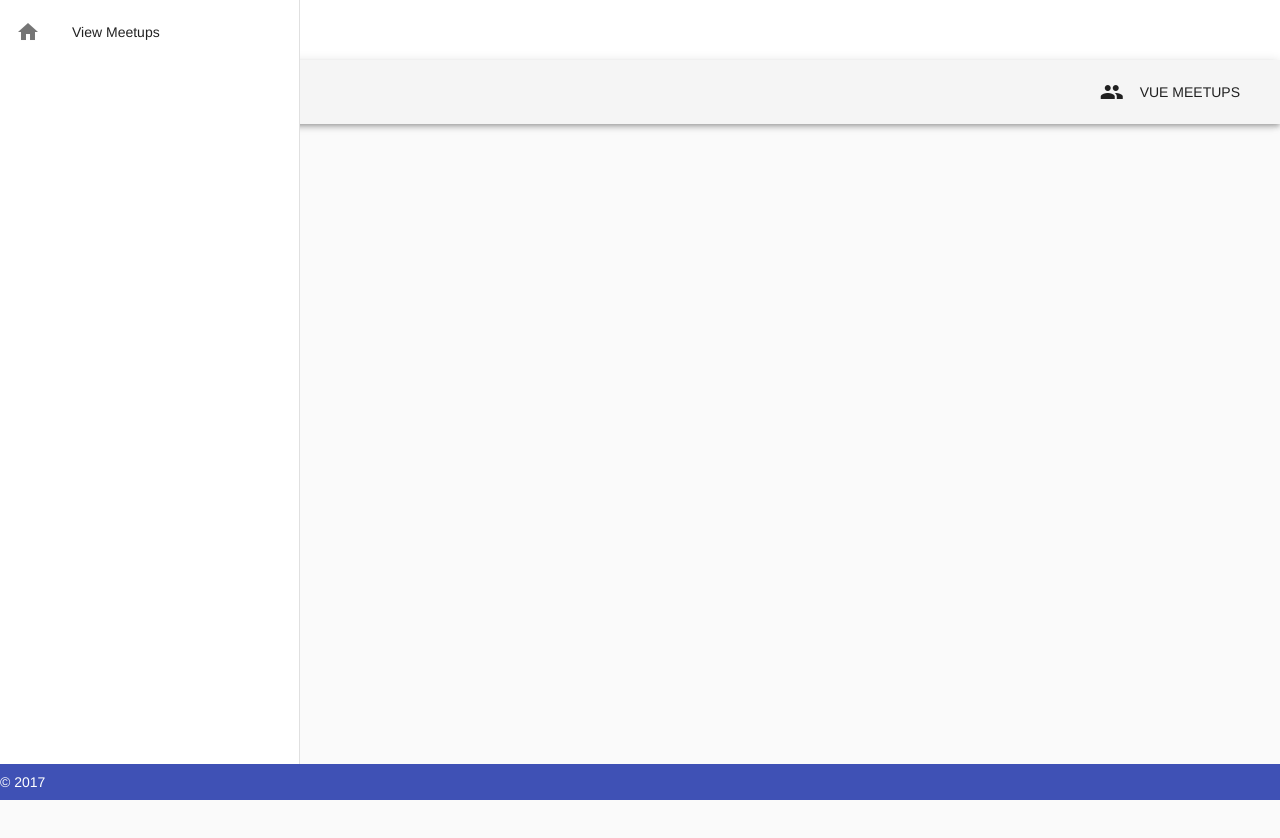
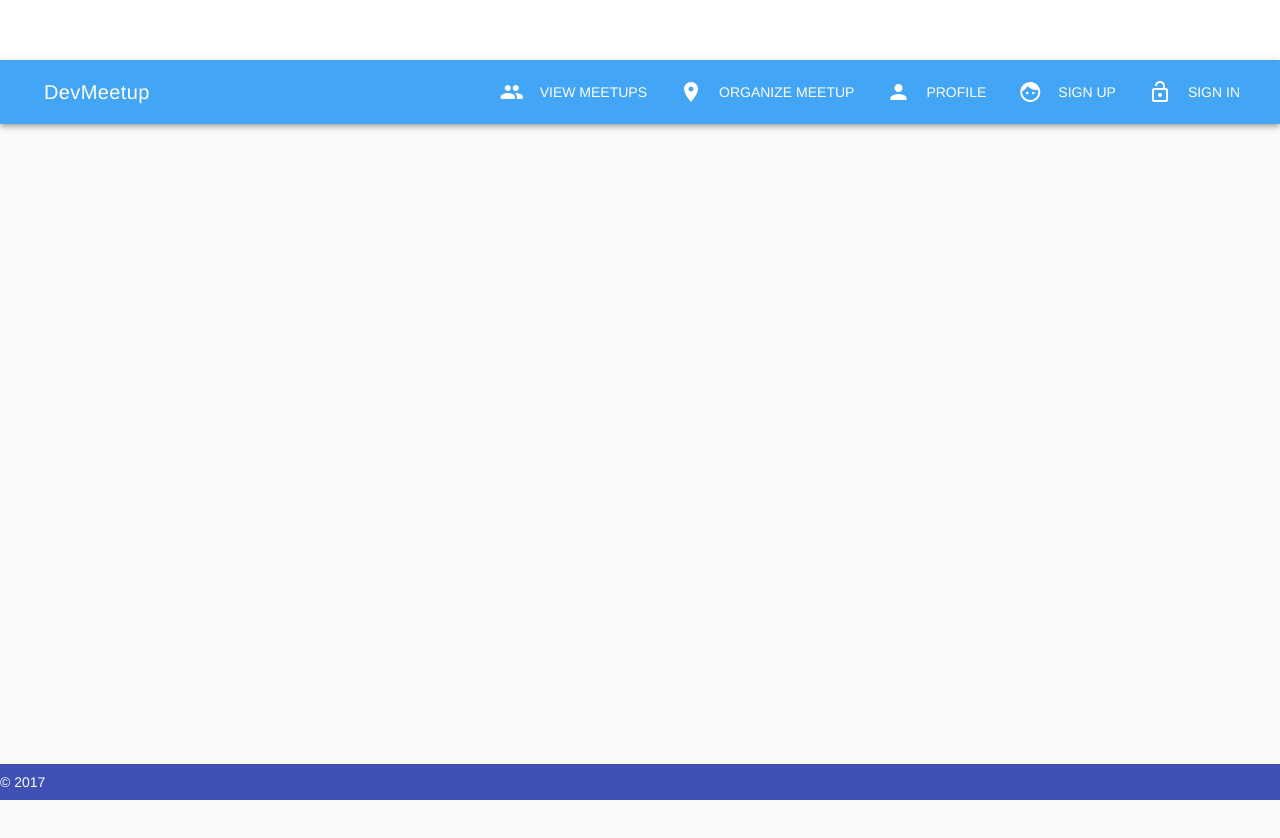
Before and after one commit to cjs61/rdv, a Vue app: page / in a window 1280 px wide. Shown: the top 838 px of the page. Built offline with nearby package versions, Linux system fonts and the light colour scheme.

Commit message:
import dynamique des icones et titres
l'essai de réécrire le thème ne marche pas,

```diff
--- a/src/App.vue
+++ b/src/App.vue
@@ -6,25 +6,26 @@
       app>
 
       <v-list>
-        <v-list-tile>
+        <!-- tile est une ligne dans la liste le v-for permet de réccupérer les icones de façon dynamique -->
+        <v-list-tile v-for="item in menuItems" :key="item.title">
           <v-list-tile-action>
-            <v-icon>home</v-icon>
+            <v-icon>{{ item.icon }}</v-icon>
           </v-list-tile-action>
-            <v-list-tile-content>View Meetups</v-list-tile-content>
+            <v-list-tile-content>{{ item.title }}</v-list-tile-content>
         </v-list-tile>
       </v-list>
 
     </v-navigation-drawer>
-
- <v-toolbar>
+  <!-- dark permet de passer le texte en blanc pour qu'il soit plus lisible -->
+ <v-toolbar dark class="blue lighten-1">
   <v-toolbar-side-icon @click.stop="drawer = !drawer" class="hidden-sm-and-up"></v-toolbar-side-icon>
   <v-toolbar-title>DevMeetup</v-toolbar-title>
-
+  <!-- pour mettre un espace entre le titre et le bouton  -->
   <v-spacer></v-spacer>
   <v-toolbar-items class="hidden-xs-only">
-    <v-btn flat>
-      <v-icon left>people</v-icon>
-      Vue Meetups</v-btn>
+    <v-btn flat v-for="item in menuItems" :key="item.title">
+      <v-icon left>{{ item.icon }}</v-icon>
+      {{ item.title }}</v-btn>
   </v-toolbar-items>
 </v-toolbar>
 
@@ -45,7 +46,14 @@
 export default {
   data(){
     return {
-      drawer: true
+      drawer: false,
+      menuItems:[
+      {icon: 'people', title: 'View Meetups'},
+      {icon: 'room', title: 'Organize Meetup'},
+      {icon: 'person', title: 'Profile'},
+      {icon: 'face', title: 'Sign up'},
+      {icon: 'lock_open', title: 'Sign in'}
+      ]
     }
   }
 }
--- a/src/main.js
+++ b/src/main.js
@@ -2,8 +2,11 @@ import Vue from 'vue'
 import App from './App'
 import Vuetify from 'vuetify';
 
+
 import 'vuetify/dist/vuetify.min.css';
 import router from './router'
+// app.js
+// import './stylus/main.styl';
 
 Vue.config.productionTip = false
 Vue.use(Vuetify);
--- /dev/null
+++ b/src/stylus/main.styl
@@ -0,0 +1,9 @@
+@import '~vuetify/src/stylus/settings/_variables'
+
+$material-light.background = #FFF
+$body-font-family = 'Open Sans'
+$alert-font-size = 18px
+
+@import '~vuetify/src/stylus/main'
+// Or for a-la-carte:
+@import '~vuetify/src/stylus/app'
```
